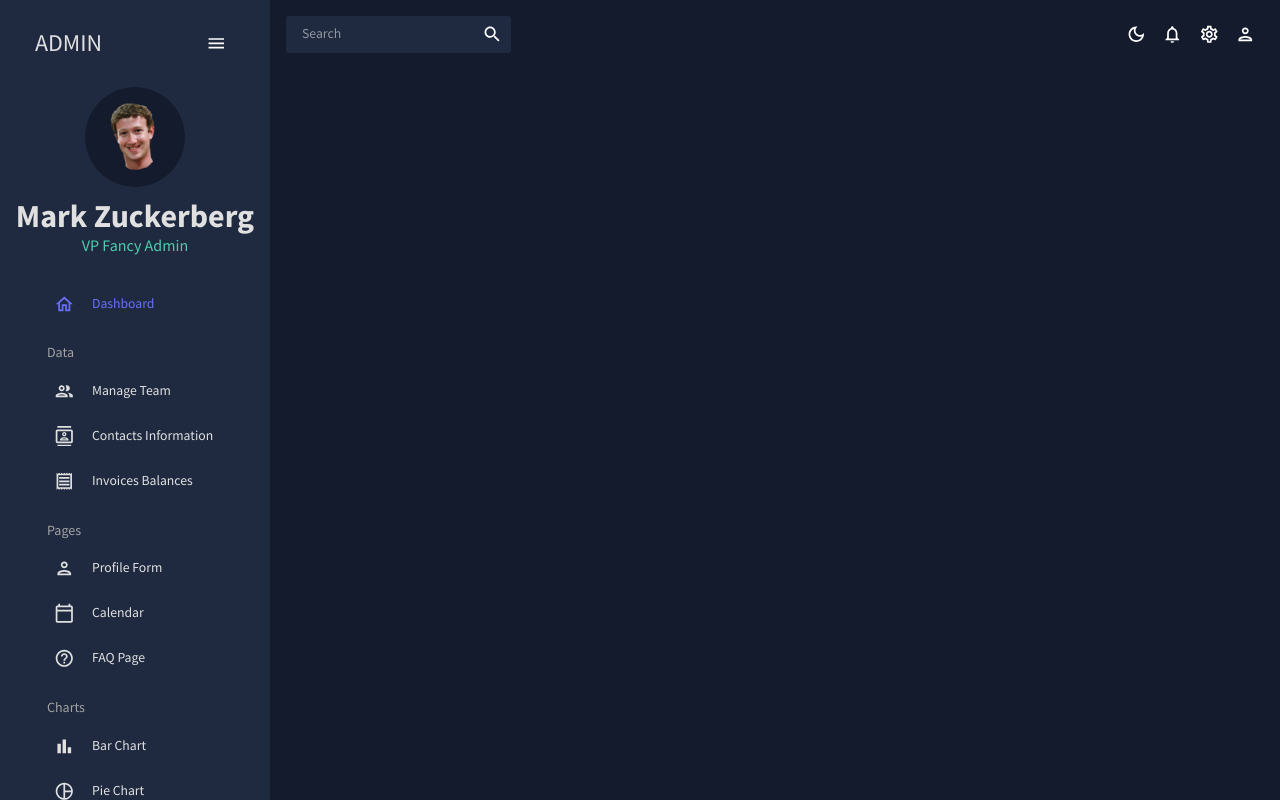
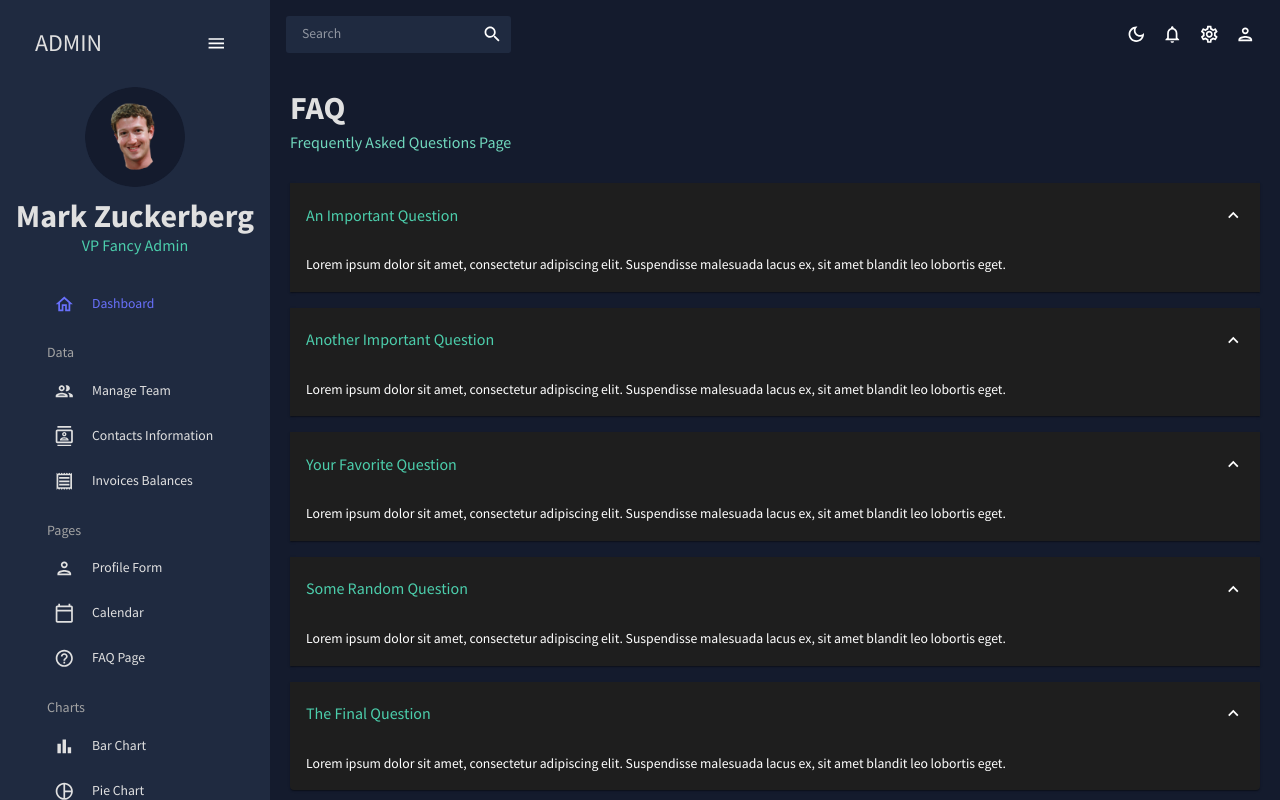
Before and after one commit to Alexander-Domanov/admin-dashboard, a React (Create React App) app: page /faq in a window 1280 px wide. Built offline with nearby package versions, Linux system fonts and the light colour scheme.

Commit message:
feat(LineChart) - add faq

```diff
--- a/src/App.tsx
+++ b/src/App.tsx
@@ -14,6 +14,7 @@
 import {Line} from "./scenes/line";
 import {Pie} from "./scenes/pie";
 import {Calendar} from "./scenes/calendar";
+import {FAQ} from "./scenes/faq";
 
 function App() {
     const [theme, colorMode] = useMode()
@@ -35,7 +36,7 @@
                             <Route path="/bar" element={<Bar />} />
                             <Route path="/pie" element={<Pie />} />
                             <Route path="/line" element={<Line />} />
-                            {/*<Route path="/faq" element={<FAQ />} />*/}
+                            <Route path="/faq" element={<FAQ />} />
                             <Route path="/calendar" element={<Calendar />} />
                             <Route path="/geography" element={<Geography />} />
                         </Routes>
--- /dev/null
+++ b/src/scenes/faq/index.tsx
@@ -0,0 +1,84 @@
+import { Box, useTheme } from "@mui/material";
+import Accordion from "@mui/material/Accordion";
+import AccordionSummary from "@mui/material/AccordionSummary";
+import AccordionDetails from "@mui/material/AccordionDetails";
+import Typography from "@mui/material/Typography";
+import ExpandMoreIcon from "@mui/icons-material/ExpandMore";
+import { tokens } from "../../theme";
+import {Header} from "../../components/Header";
+
+export const FAQ = () => {
+    const theme = useTheme();
+    const colors = tokens(theme.palette.mode);
+    return (
+        <Box m="20px">
+            <Header title="FAQ" subtitle="Frequently Asked Questions Page" />
+
+            <Accordion defaultExpanded>
+                <AccordionSummary expandIcon={<ExpandMoreIcon />}>
+                    <Typography color={colors.greenAccent[500]} variant="h5">
+                        An Important Question
+                    </Typography>
+                </AccordionSummary>
+                <AccordionDetails>
+                    <Typography>
+                        Lorem ipsum dolor sit amet, consectetur adipiscing elit. Suspendisse
+                        malesuada lacus ex, sit amet blandit leo lobortis eget.
+                    </Typography>
+                </AccordionDetails>
+            </Accordion>
+            <Accordion defaultExpanded>
+                <AccordionSummary expandIcon={<ExpandMoreIcon />}>
+                    <Typography color={colors.greenAccent[500]} variant="h5">
+                        Another Important Question
+                    </Typography>
+                </AccordionSummary>
+                <AccordionDetails>
+                    <Typography>
+                        Lorem ipsum dolor sit amet, consectetur adipiscing elit. Suspendisse
+                        malesuada lacus ex, sit amet blandit leo lobortis eget.
+                    </Typography>
+                </AccordionDetails>
+            </Accordion>
+            <Accordion defaultExpanded>
+                <AccordionSummary expandIcon={<ExpandMoreIcon />}>
+                    <Typography color={colors.greenAccent[500]} variant="h5">
+                        Your Favorite Question
+                    </Typography>
+                </AccordionSummary>
+                <AccordionDetails>
+                    <Typography>
+                        Lorem ipsum dolor sit amet, consectetur adipiscing elit. Suspendisse
+                        malesuada lacus ex, sit amet blandit leo lobortis eget.
+                    </Typography>
+                </AccordionDetails>
+            </Accordion>
+            <Accordion defaultExpanded>
+                <AccordionSummary expandIcon={<ExpandMoreIcon />}>
+                    <Typography color={colors.greenAccent[500]} variant="h5">
+                        Some Random Question
+                    </Typography>
+                </AccordionSummary>
+                <AccordionDetails>
+                    <Typography>
+                        Lorem ipsum dolor sit amet, consectetur adipiscing elit. Suspendisse
+                        malesuada lacus ex, sit amet blandit leo lobortis eget.
+                    </Typography>
+                </AccordionDetails>
+            </Accordion>
+            <Accordion defaultExpanded>
+                <AccordionSummary expandIcon={<ExpandMoreIcon />}>
+                    <Typography color={colors.greenAccent[500]} variant="h5">
+                        The Final Question
+                    </Typography>
+                </AccordionSummary>
+                <AccordionDetails>
+                    <Typography>
+                        Lorem ipsum dolor sit amet, consectetur adipiscing elit. Suspendisse
+                        malesuada lacus ex, sit amet blandit leo lobortis eget.
+                    </Typography>
+                </AccordionDetails>
+            </Accordion>
+        </Box>
+    );
+};
```
